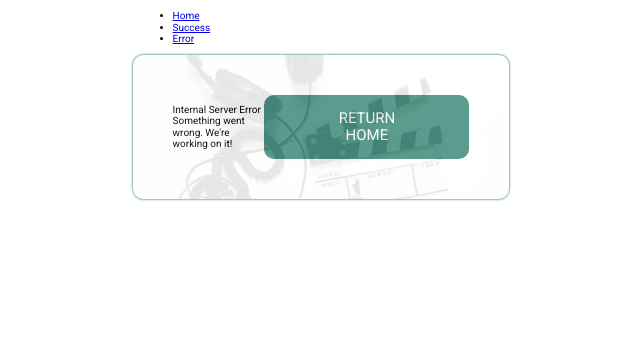
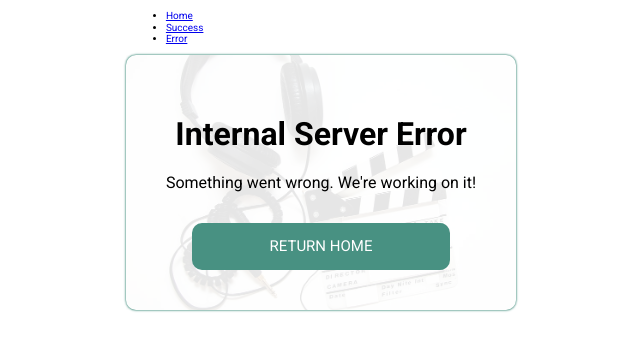
Before and after one commit to Kristina456/Online-survey, a React (Create React App) app: page /error in a window 1280 px wide. Shown: the top 350 px of the page, without its empty margins (319-959 px from the left). Built offline with nearby package versions, Linux system fonts and the light colour scheme.

Commit message:
add ErrorPage style

```diff
--- a/src/components/button/Button.jsx
+++ b/src/components/button/Button.jsx
@@ -4,7 +4,7 @@ import "./Button.scss";
 export default function Button({ value, onClick }) {
 	return (
 		<button className="btn" onClick={onClick}>
-			<div> {value} </div>
+			<div>{value}</div>
 		</button>
 	);
 }
--- a/src/components/button/Button.scss
+++ b/src/components/button/Button.scss
@@ -10,7 +10,7 @@
 	border: none;
 	cursor: pointer;
 	background-color: $color-green;
-	color: white;
+	color: $color-white;
 }
 .btn:hover {
 	transform: translateY(-3px);
--- a/src/components/card/Card.scss
+++ b/src/components/card/Card.scss
@@ -13,5 +13,6 @@
 	width: 100%;
 	height: 100%;
 	opacity: $opacity-medium;
+	z-index: -1;
 	background: url("../../img/film.jpg") center/cover;
 }
--- a/src/pages/ErrorPage.jsx
+++ b/src/pages/ErrorPage.jsx
@@ -3,6 +3,7 @@ import { useNavigate } from "react-router";
 import Button from "../components/button/Button";
 import Card from "../components/card/Card";
 import { MockSurvay500 } from "../mocks/MockSurvay500";
+import "./ErrorPage.scss";
 
 export default function ErrorPage() {
 	const navigate = useNavigate();
@@ -13,8 +14,8 @@ export default function ErrorPage() {
 		return error.errors.map((q) => {
 			return (
 				<div>
-					<div>{q.title}</div>
-					<div>{q.detail}</div>
+					<h1>{q.title}</h1>
+					<p>{q.detail}</p>
 				</div>
 			);
 		});
@@ -26,8 +27,12 @@ export default function ErrorPage() {
 
 	return (
 		<Card>
-			<div>{showErrors()}</div>
-			<Button onClick={returnHome} value={buttonText} />
+			<div className="error-page">
+				<div>{showErrors()}</div>
+				<div className="error-page__btn">
+					<Button onClick={returnHome} value={buttonText} />
+				</div>
+			</div>
 		</Card>
 	);
 }
--- /dev/null
+++ b/src/pages/ErrorPage.scss
@@ -0,0 +1,7 @@
+.error-page {
+	font-size: 1.6rem;
+	text-align: center;
+	.error-page__btn {
+		margin-top: 3rem;
+	}
+}
```
